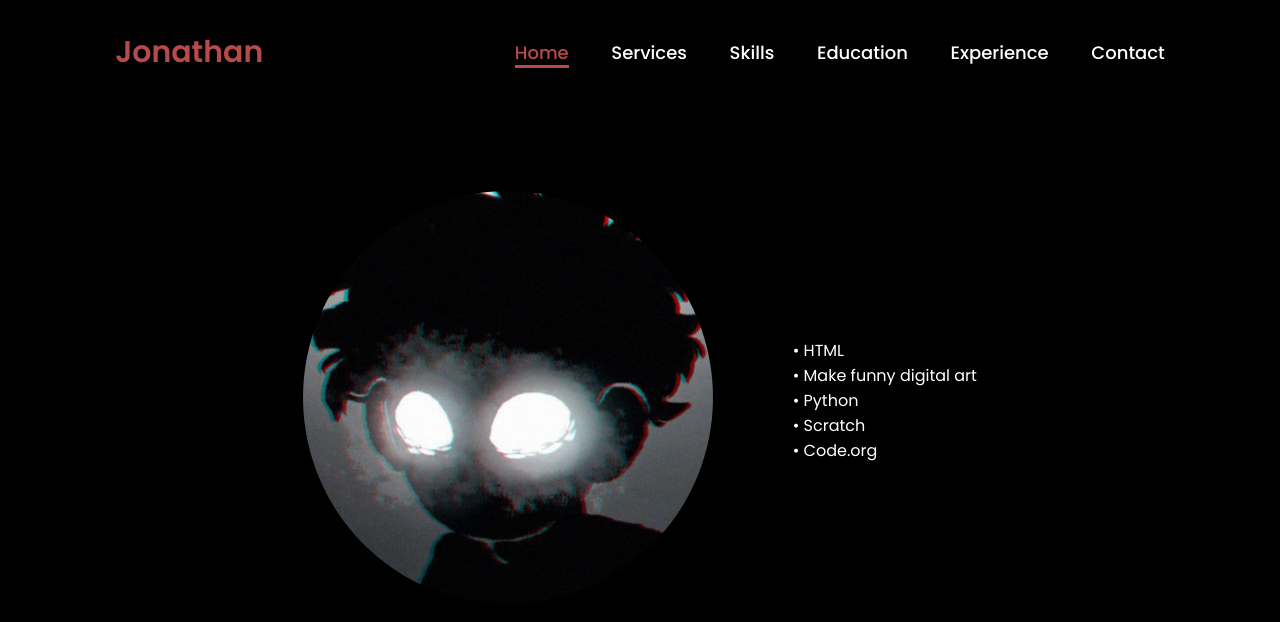
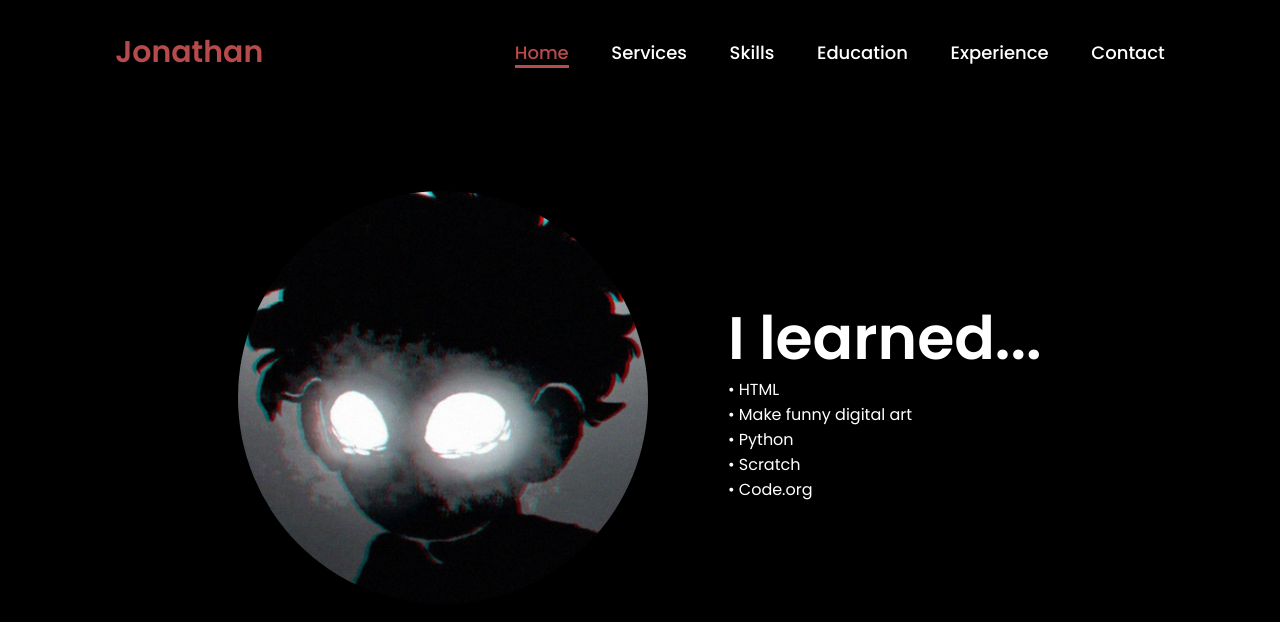
Before and after one commit to JPathmakumar/Portfolio-Website, a plain HTML site: page education.html in a window 1280 px wide. Drawn offline with Linux system fonts and the light colour scheme.

Commit message:
Update education.html

```diff
--- a/education.html
+++ b/education.html
@@ -26,7 +26,7 @@
             <img src="main.png" alt="">
         </div>
         <div class="home-content">
-            <h1></h1>
+            <h1>I learned...</h1>
             <p>• HTML</p>
             <p>• Make funny digital art</p>
             <p>• Python</p>
```
